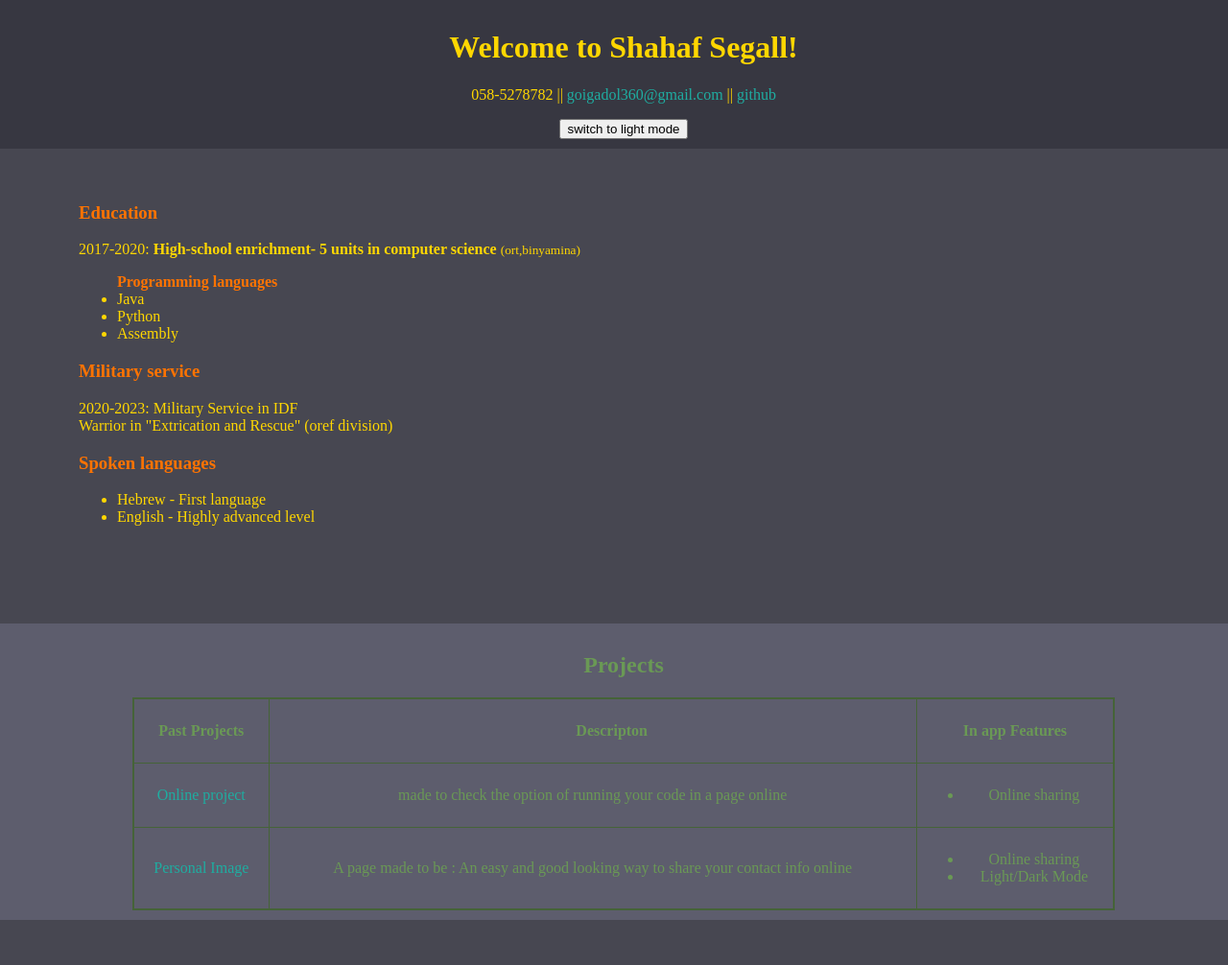
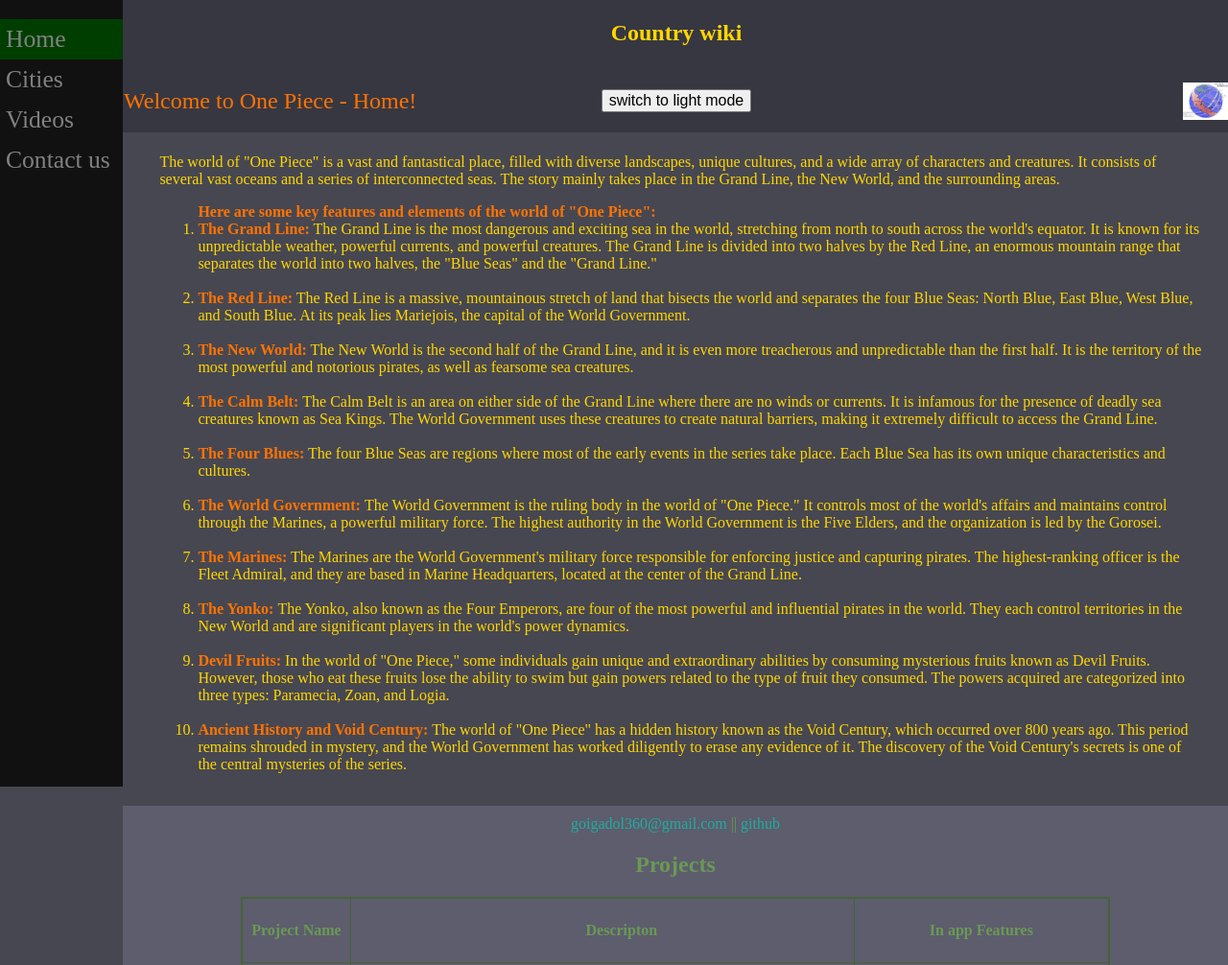
Before and after one commit to shahafSegal/test, a plain HTML site: page index.html in a window 1280 px wide. Shown: the top 1006 px of the page at 96% size. Before the commit the page ends 959 px from the top, so only its background shows below. Drawn offline with nearby package versions, Linux system fonts and the light colour scheme.

Commit message:
changed to country wiki to test

```diff
--- a/def_style.css
+++ b/def_style.css
@@ -1,38 +1,148 @@
 body{
-    margin: 0;
-    margin-top: 160px;
+    margin-top: 20vh;
+    margin-left: 10vw;
+    width: 90%;
+    z-index: 50;
+
 }
 
-article{
-    margin-left: 50px;
-    padding: 2.5%;
+form{
+    padding: 10px;
+}
+
+body article{
+    font-size: 2vmin;
+}
+
+header h2{
+    font-size: 3vh;
+
+}
+article ,form{
+    padding-left: 3vw;
+    width: 85vw;
+}
+
+article li::after , form label::before ,form label::after{
+    content: '\A';
+    white-space: pre;
+    display: block;
 }
 
 header{
-    text-align: center;
+    height: 17%;
     position: fixed;
+    margin-left: 10vw;
+    width: 90vw;
     top: 0;
     left: 0;
-    width: 100%;
-    padding: 10px;
+    padding: 1px;
+    z-index: 100;
 }
-footer{
-    text-align: center;
-    width: 100%;
-    padding: 10px;
-    margin: 0;
-}
-
 table {
     border-collapse: collapse;
     width: 80%;
     margin-left: auto;
     margin-right: auto;
+    text-align: center;
+    font-size: 2vmin;
+}
+table img{
+    height: 6vmin;
 }
 
+footer{
+    text-align: center;
+    padding: 10px;
+}
+
+
 td, th {padding: 8px; }
-
 
 a,span{
     text-decoration: none;
 }
+
+
+
+.container{
+    display: flex;
+    align-items: center;
+}
+
+
+.lContent, .rContent ,  .rContentGr{
+    flex: 1;
+    margin: auto;
+}
+
+.rContent {
+    display: flex;
+    justify-content: flex-end;
+
+}
+
+.cenContent{
+    margin: auto;
+}
+
+
+.gContainer{
+    display: grid;
+    grid-template-columns: repeat(3, 1fr);
+    grid-gap: 10px;
+}
+
+.gContainer video{
+    width: 25vmin;
+}
+
+
+.cName{
+    font-size: 3vh;
+}
+
+.miniflag{
+    display: block;
+    width: 6vh;
+}
+
+.sidenav {
+    height: 100%;
+    width: 10%;
+    position: fixed;
+    z-index: 1;
+    top: 0;
+    left: 0;
+    background-color: #111;
+    overflow-x: hidden;
+    padding-top: 20px;
+  }
+
+  .sidenav a ,.sidenav div {
+    padding: 6px 6px 6px 6px;
+    text-decoration: none;
+    font-size: 2vw;
+    color: #818181;
+    display: block;
+  }
+
+  .sidenav div{
+    background-color: rgb(0, 62, 0);
+
+  }
+
+  .sidenav a:hover {
+    color: #c1c1c1;
+  }
+
+  .main {
+    margin-left: 200px; /* Same as the width of the sidenav */
+  }
+
+
+
+  @media screen and (max-height: 450px) {
+    .sidenav {padding-top: 15px;}
+    .sidenav a {font-size: 18px;}
+  }
--- a/header.html
+++ b/header.html
@@ -1,12 +1,17 @@
 <header>
-    <h1 id="header-paragraph">not shahaf</h1>
-    <p>
-        058-5278782 ||
-        <a href="mailto:goigadol360@gmail.com" target="_blank"> goigadol360@gmail.com</a>
-        || <a href="https://github.com/shahafSegal"> github</a>
-    </p>
+    <h2 style="text-align: center;">Country wiki</h2>
 
+    <div class="container">
+        <div class="lContent">
+            <p class="cName" id="header-paragraph"> One Piece</p>
+        </div>
+        <div class="cenContent">
+            <button id="switchButton" style="font-size: 2vh;">switch to light mode</button>
+        </div>
+        <div class="rContent">
+            <img src="one_piece.jpg" alt="flag" class="miniflag">
+        </div>
 
+    </div>
 
-    <button id="switchButton">switch to light mode</button>
 </header>
--- a/index.html
+++ b/index.html
@@ -3,10 +3,10 @@
 <head>
     <meta charset="UTF-8">
     <meta name="viewport" content="width=device-width, initial-scale=1.0">
-    <title>Shahaf Segall</title>
-    <link  rel="stylesheet" href="def_style.css">
+    <link rel="icon" type="image/x-icon" href="one_piece_logo.png">
+    <link rel="stylesheet" href="def_style.css">
     <link id="stylesheet" rel="stylesheet"  href="style1.css">
-    <link rel="icon" type="image/x-icon" href="ussr penguin.jpg">
+    <title>One Piece - Home</title>
 
     <script src="https://code.jquery.com/jquery-3.7.0.min.js"></script>
     <!-- Include your main.js file -->
@@ -14,28 +14,47 @@
 </head>
 <body>
     <div id="common-header"></div>
+
+    <div class="sidenav">
+        <div>Home</div>
+        <a href="cities.html">Cities</a>
+        <a href="videos.html">Videos</a>
+        <a href="contact.html">Contact us</a>
+    </div>
+
     <article>
-        <h3>Education</h3>
-        <p>2017-2020: <b>High-school enrichment- 5 units in computer science </b><small>(ort,binyamina)</small></p>
-        <ul><h4 style="display: inline;">Programming languages</h4>
-            <li>Java</li>
-            <li>Python</li>
-            <li>Assembly</li>
-        </ul>
+        The world of "One Piece" is a vast and fantastical place, filled with diverse landscapes, unique cultures, and a wide array of characters and creatures. It consists of several vast oceans and a series of interconnected seas. The story mainly takes place in the Grand Line, the New World, and the surrounding areas.
+        <br>
+        <ol><b>Here are some key features and elements of the world of "One Piece":</b> <br>
 
-        <h3>Military service</h3>
-        <p>2020-2023: Military Service in IDF <br> Warrior in "Extrication and Rescue" (oref division)</p>
-        <h3>Spoken languages</h3>
-        <ul>
-            <li>Hebrew - First language</li>
-            <li>English - Highly advanced level</li>
-        </ul>
-        <br><br><br>
+            <li> <b>The Grand Line:</b> The Grand Line is the most dangerous and exciting sea in the world, stretching from north to south across the world's equator. It is known for its unpredictable weather, powerful currents, and powerful creatures. The Grand Line is divided into two halves by the Red Line, an enormous mountain range that separates the world into two halves, the "Blue Seas" and the "Grand Line."
+            </li>
+            <li><b>The Red Line:</b> The Red Line is a massive, mountainous stretch of land that bisects the world and separates the four Blue Seas: North Blue, East Blue, West Blue, and South Blue. At its peak lies Mariejois, the capital of the World Government.
+            </li>
+            <li><b>The New World:</b> The New World is the second half of the Grand Line, and it is even more treacherous and unpredictable than the first half. It is the territory of the most powerful and notorious pirates, as well as fearsome sea creatures.
+            </li>
+            <li><b>The Calm Belt: </b> The Calm Belt is an area on either side of the Grand Line where there are no winds or currents. It is infamous for the presence of deadly sea creatures known as Sea Kings. The World Government uses these creatures to create natural barriers, making it extremely difficult to access the Grand Line.
+            </li>
+            <li><b>The Four Blues:</b> The four Blue Seas are regions where most of the early events in the series take place. Each Blue Sea has its own unique characteristics and cultures.
+            </li>
+            <li><b>The World Government: </b>The World Government is the ruling body in the world of "One Piece." It controls most of the world's affairs and maintains control through the Marines, a powerful military force. The highest authority in the World Government is the Five Elders, and the organization is led by the Gorosei.
+            </li>
+            <li><b>The Marines:</b> The Marines are the World Government's military force responsible for enforcing justice and capturing pirates. The highest-ranking officer is the Fleet Admiral, and they are based in Marine Headquarters, located at the center of the Grand Line.
+            </li>
+            <li><b>The Yonko: </b>The Yonko, also known as the Four Emperors, are four of the most powerful and influential pirates in the world. They each control territories in the New World and are significant players in the world's power dynamics.
+            </li>
+            <li><b>Devil Fruits:</b> In the world of "One Piece," some individuals gain unique and extraordinary abilities by consuming mysterious fruits known as Devil Fruits. However, those who eat these fruits lose the ability to swim but gain powers related to the type of fruit they consumed. The powers acquired are categorized into three types: Paramecia, Zoan, and Logia.
+            </li>
+            <li><b>Ancient History and Void Century:</b> The world of "One Piece" has a hidden history known as the Void Century, which occurred over 800 years ago. This period remains shrouded in mystery, and the World Government has worked diligently to erase any evidence of it. The discovery of the Void Century's secrets is one of the central mysteries of the series.
+            </li>
+        </ol>
     </article>
-    <!---->
+
     <footer>
+        <a href="mailto:goigadol360@gmail.com" target="_blank"> goigadol360@gmail.com</a>
+            || <a href="https://github.com/shahafSegal"> github</a>
         <table><h2>Projects</h2>
-            <thead><th>Past Projects</th><th><ul>Descripton</ul></th><th>In app Features</th></thead>
+            <thead><th>Project Name</th><th><ul>Descripton</ul></th><th>In app Features</th></thead>
             <tbody>
                 <tr><td><a href="https://shahafsegal.github.io/onProject/">Online project</a></td> <td>made to check the option of running your code in a page online</td> <td><ul><li>Online sharing</li></ul></td></tr>
                 <tr><td>  <a href="https://shahafsegal.github.io/persImage/">Personal Image</a></td> <td>A page made to be : An easy and good looking way to share your contact info online</td>
@@ -43,9 +62,16 @@
                                 <li>Light/Dark Mode</li>
                         </ul></td>
                 </tr>
+                <tr><td>  <a href="https://shahafsegal.github.io/countryWiki/">countryWiki</a></td> <td>Page about a Country  (One-Piece) made to be shared , with information and option to contact</td>
+                    <td>    <ul>    <li>Online sharing</li>
+                                    <li>Light/Dark Mode</li>
+                                    <li>Side navigation</li>
+                                    <li>Adjust to screen (not on videos page)</li>
+                            </ul></td>
+
+                </tr>
             </tbody>
         </table>
-
     </footer>
     <script src="stButton.js"></script>
 </body>
--- a/style1.css
+++ b/style1.css
@@ -9,7 +9,7 @@
     color:#ffd700
 }
 
-h3,h4{
+h3,h4, .cName, b{
     color: #ff7300;
 }
 
@@ -18,13 +18,29 @@
     color: #6a9955;
 }
 
-table {
+form input ,form textarea{
+    background-color: #6f6f6f ;
+    color:#ffd700
+}
+
+
+body table{
+    border: 2px solid #ff7300;
+}
+
+body td, body th {
+    border: 1px solid #ffd700;
+}
+
+footer table {
     border: 2px solid #456338;
   }
 
-  td, th {
+footer td, footer th {
     border: 1px solid #456338;
   }
+
+
 
 a,span{
 
--- a/style2.css
+++ b/style2.css
@@ -7,21 +7,31 @@
     background-color: #B68D40;
     color:#FFFDD0
 }
-h3,h4{
+h3,h4,.cName, b{
     color: #ff7300;
 }
+
 footer{
     background-color: #D6AD60;
     color: #5240b6;
 }
 
-table {
+
+ table {
+    border: 2px solid #ff7300;
+}
+
+ td, th {
+    border: 1px solid #000000;
+}
+
+footer table {
     border: 2px solid #5240b6;
-  }
+}
 
-  td, th {
+footer td, footer th {
     border: 1px solid #5240b6;
-  }
+}
 
 a,span{
     color: #b64069;
```
Also changed, not shown: cities.html (added, +124 -0 lines), contact.html (added, +85 -0 lines), index copy.html (added, +52 -0 lines), videos.html (added, +81 -0 lines), impel down.jpg (added), one_piece.jpg (added), one_piece_logo.png (added), sabaody.jpg (added), toto_il.png (added).
